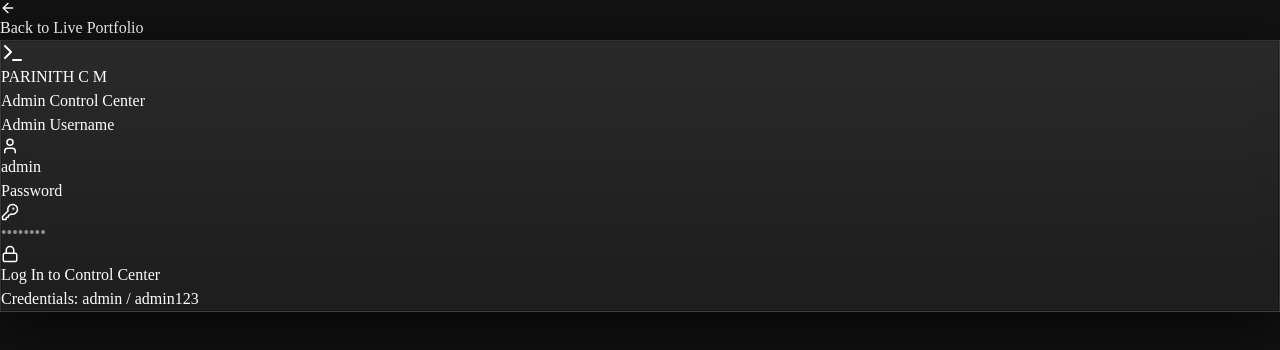
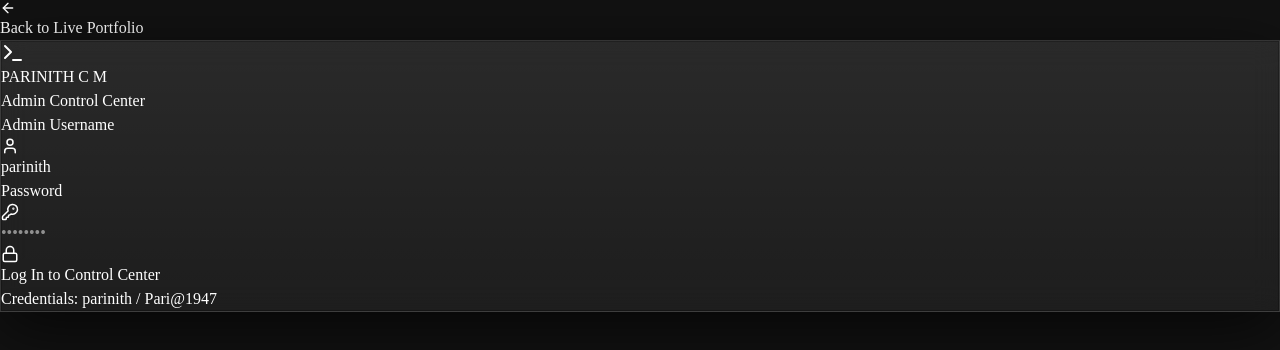
Before and after one commit to Parinith01/portfolio-website, a React (Vite) app in the folder client/: page /admin/login in a window 1280 px wide. Shown: the top 350 px of the page. Built offline with nearby package versions, Linux system fonts and the light colour scheme.

Commit message:
Update admin login credentials to parinith

```diff
--- a/client/src/pages/AdminLogin.tsx
+++ b/client/src/pages/AdminLogin.tsx
@@ -6,7 +6,7 @@ import { useToast } from '@/hooks/use-toast';
 export default function AdminLogin() {
   const [, setLocation] = useLocation();
   const { toast } = useToast();
-  const [username, setUsername] = useState('admin');
+  const [username, setUsername] = useState('parinith');
   const [password, setPassword] = useState('');
   const [loading, setLoading] = useState(false);
   const [errorMsg, setErrorMsg] = useState('');
@@ -140,7 +140,7 @@ export default function AdminLogin() {
 
           {/* Footer note */}
           <div className="mt-8 text-center text-xs text-gray-500 font-mono">
-            Credentials: <span className="text-cyan-400">admin</span> / <span className="text-cyan-400">admin123</span>
+            Credentials: <span className="text-cyan-400">parinith</span> / <span className="text-cyan-400">Pari@1947</span>
           </div>
         </div>
       </div>
```
Also changed, not shown: 2 other files (tests, documents, lock files or other folders).
